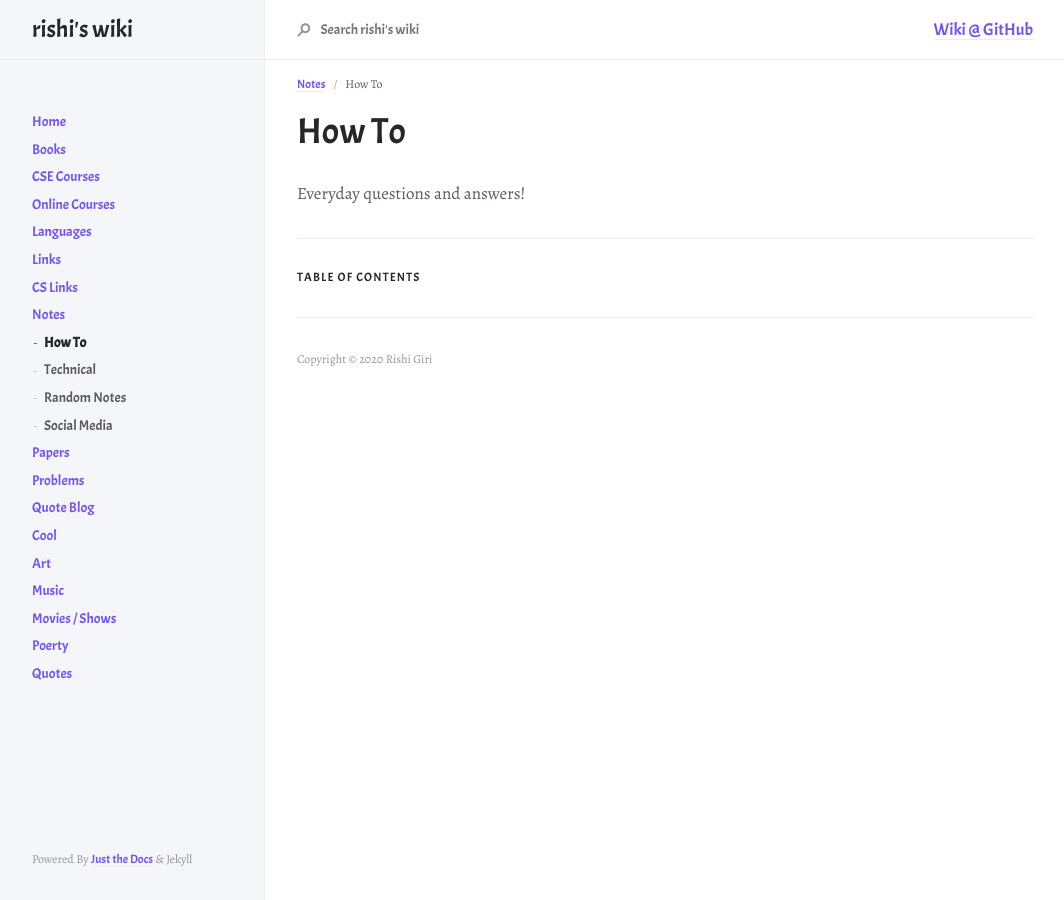
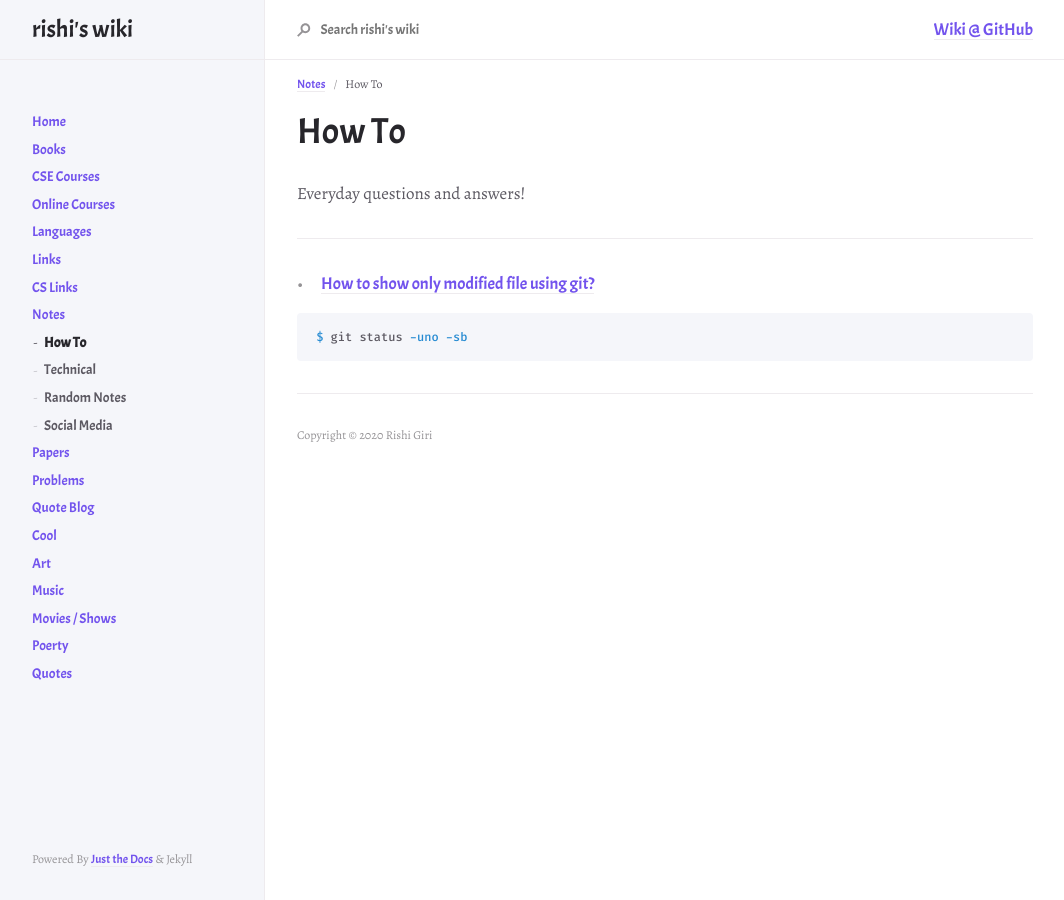
Before and after one commit to r8w/r8w, a Jekyll site: the page built from docs/notes/howto.md, in a window 1280 px wide. Shown: the whole page, without its empty margins (107-1171 px from the left). Built offline with Jekyll 4.4.1, drawn with Linux system fonts in a browser that asks for light colours; nearby versions of some CDN libraries.

Commit message:
update changes

````diff
--- a/docs/notes/howto.md
+++ b/docs/notes/howto.md
@@ -12,8 +12,15 @@ Everyday questions and answers!
 
 ---
 
-## Table of contents
+<!-- ## Table of contents
 {: .no_toc .text-delta }
 
 1. TOC
 {:toc}
+ -->
+
+ - [How to show only modified file using git?](https://stackoverflow.com/questions/10018533/is-it-possible-to-git-status-only-modified-files)
+
+ ```sh
+ $ git status -uno -sb
+ ```
````
Also changed, not shown: docs/links/readinglist.md (+3 -1 lines).
